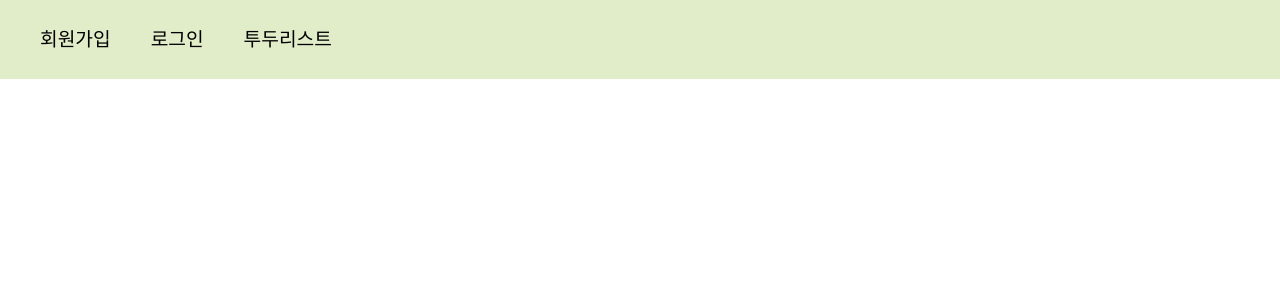
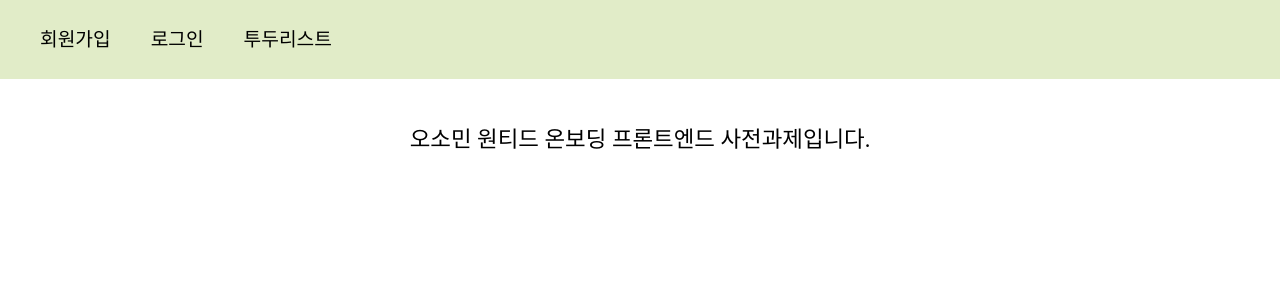
Before and after one commit to somin00/wanted-pre-onboarding-frontend, a React (Create React App) app: page / in a window 1280 px wide. Before the commit this address had no page. Shown: the top 300 px of the page. Built offline with nearby package versions, Linux system fonts and the light colour scheme.

Commit message:
[style] 메인 페이지 마크업 및 스타일 적용

```diff
--- a/public/index.html
+++ b/public/index.html
@@ -5,16 +5,12 @@
     <link rel="icon" href="%PUBLIC_URL%/favicon.ico" />
     <meta name="viewport" content="width=device-width, initial-scale=1" />
     <meta name="theme-color" content="#000000" />
-    <meta
-      name="description"
-      content="Web site created using create-react-app"
-    />
+    <meta name="description" content="Web site created using create-react-app" />
     <link rel="apple-touch-icon" href="%PUBLIC_URL%/logo192.png" />
     <!--
       manifest.json provides metadata used when your web app is installed on a
       user's mobile device or desktop. See https://developers.google.com/web/fundamentals/web-app-manifest/
     -->
-    <link rel="manifest" href="%PUBLIC_URL%/manifest.json" />
     <!--
       Notice the use of %PUBLIC_URL% in the tags above.
       It will be replaced with the URL of the `public` folder during the build.
--- a/src/App.tsx
+++ b/src/App.tsx
@@ -1,4 +1,5 @@
 import Navbar from "components/Navbar";
+import Home from "pages/Home";
 import Signin from "pages/Signin";
 import Signup from "pages/Signup";
 import Todo from "pages/Todo";
@@ -11,6 +12,7 @@ function App() {
       <BrowserRouter>
         <Navbar />
         <Routes>
+          <Route path="/" element={<Home />}></Route>
           <Route path="/signup" element={<Signup />}></Route>
           <Route path="/signin" element={<Signin />}></Route>
           <Route path="/todo" element={<Todo />}></Route>
--- /dev/null
+++ b/src/pages/Home/index.tsx
@@ -0,0 +1,12 @@
+import React from "react";
+import { HomeWrapper } from "./styles";
+
+function Home() {
+  return (
+    <HomeWrapper>
+      <h1>오소민 원티드 온보딩 프론트엔드 사전과제입니다.</h1>
+    </HomeWrapper>
+  );
+}
+
+export default Home;
--- /dev/null
+++ b/src/pages/Home/styles.tsx
@@ -0,0 +1,10 @@
+import styled from "styled-components";
+
+export const HomeWrapper = styled.main`
+  display: flex;
+  justify-content: center;
+
+  h1 {
+    font-size: 1.4rem;
+  }
+`;
```
